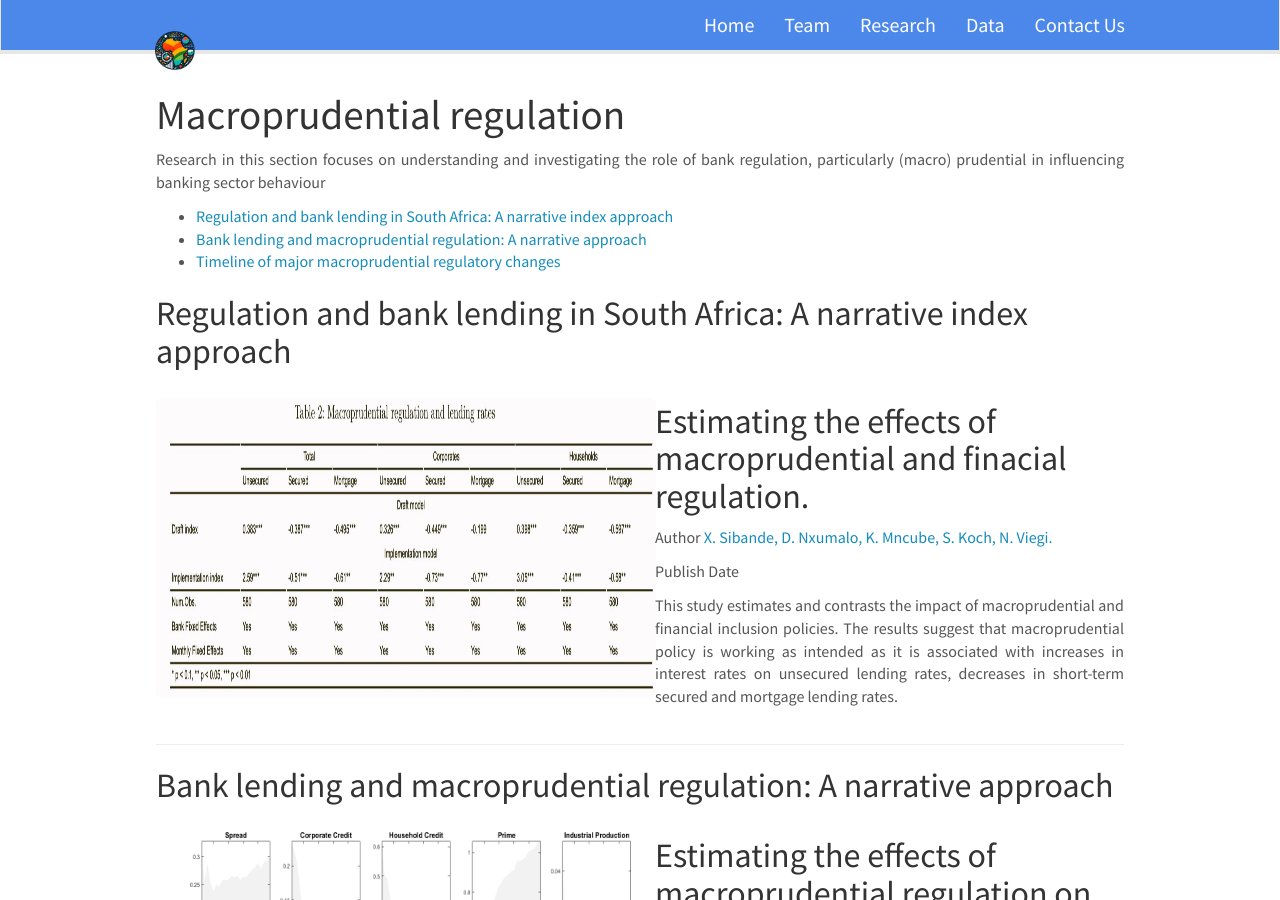
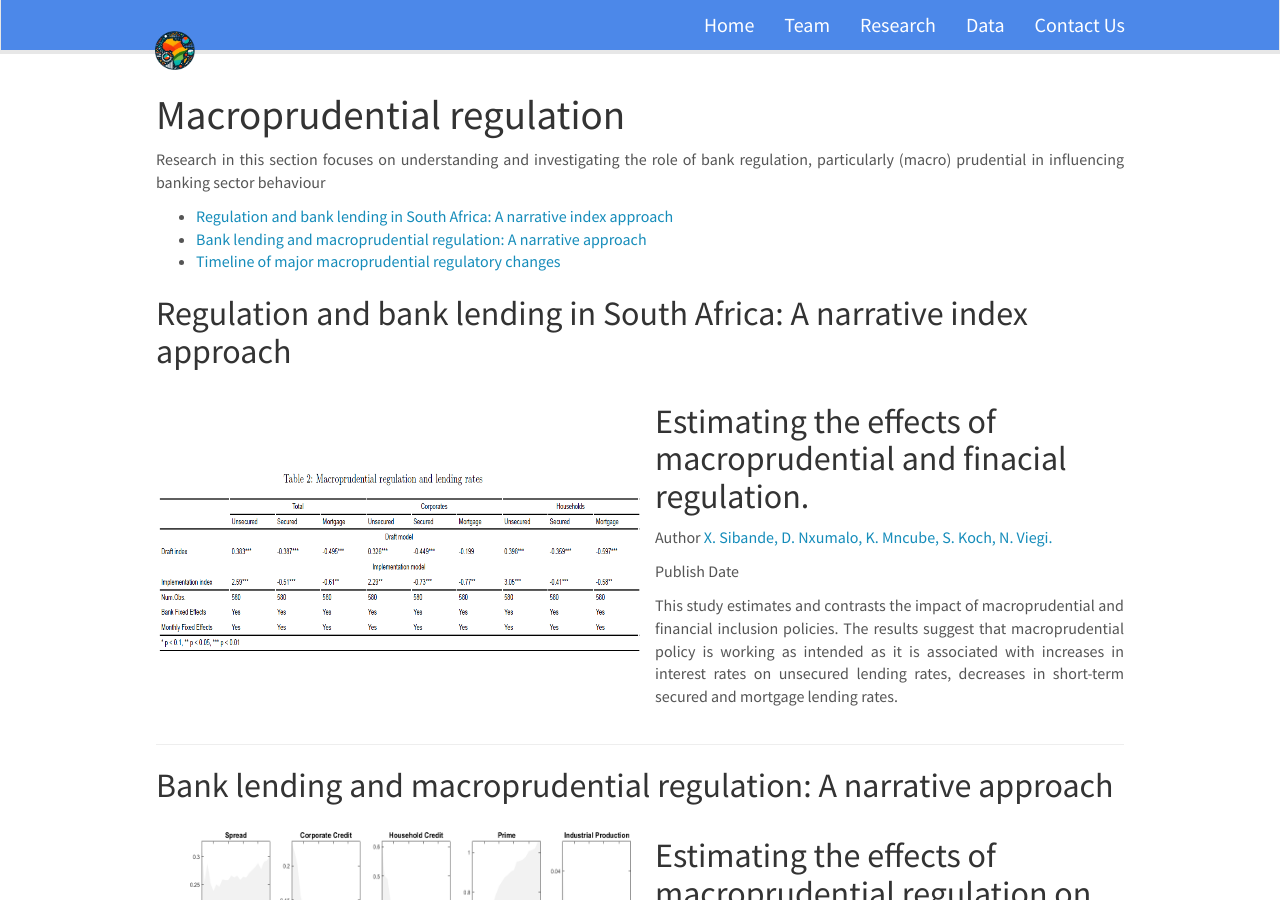
Before and after one commit to upmacrolab/upmacrolab.github.io, a Jekyll site: the page built from _pages/macropru.md, in a window 1280 px wide and 900 px high. Built offline with Jekyll 4.4.1, drawn with Linux system fonts in a browser that asks for light colours; nearby versions of some CDN libraries.

Commit message:
Update macropru.md

```diff
--- a/_pages/macropru.md
+++ b/_pages/macropru.md
@@ -23,7 +23,7 @@
 <div class="row">
   <div class="col col-md-6" markdown="0">
     <!-- replace with your paper figure -->
-    <img src="{{ site.url }}{{ site.baseurl }}/images/pubpic/rates2.jpg" alt="Conditional forecasting"  width="500" height="300"/>
+    <img src="{{ site.url }}{{ site.baseurl }}/images/pubpic/rates2.png" alt="Conditional forecasting"  width="500" height="300"/>
 
 
 
@@ -83,7 +83,7 @@
 <div class="row">
   <div class="col col-md-6" markdown="0">
   <!-- replace with your paper figure -->
-    <img src="{{ site.url }}{{ site.baseurl }}/images/pubpic/timeline.jpg" alt="Conditional forecasting"  width="500" height="300"/>
+    <img src="{{ site.url }}{{ site.baseurl }}/images/pubpic/timeline.png" alt="Conditional forecasting"  width="500" height="300"/>
 
   </div>
   <div class="col col-md-6" markdown="0">
```
